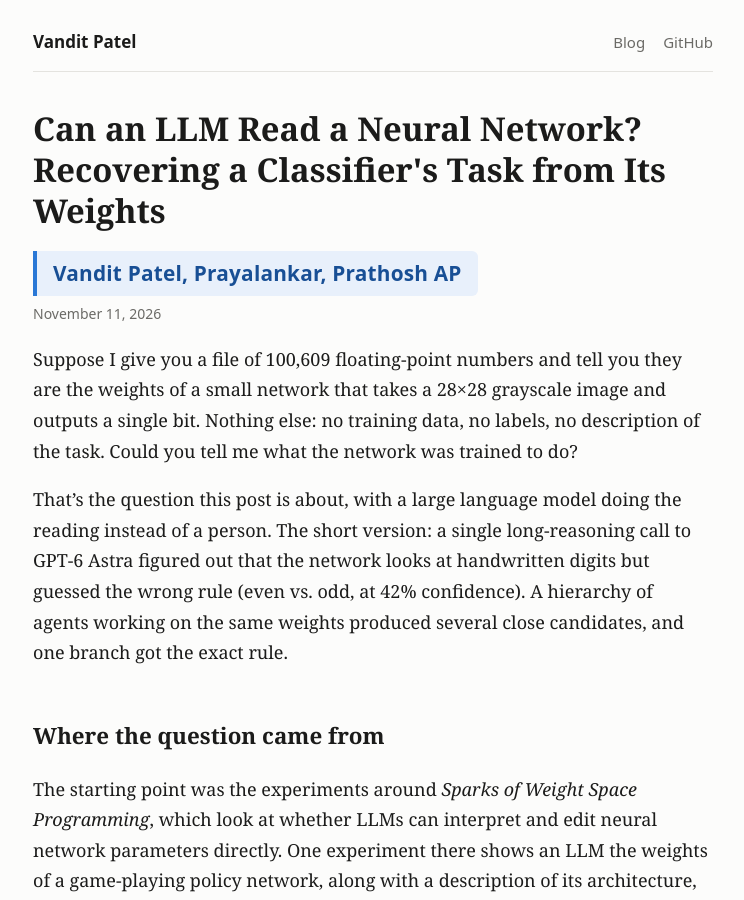
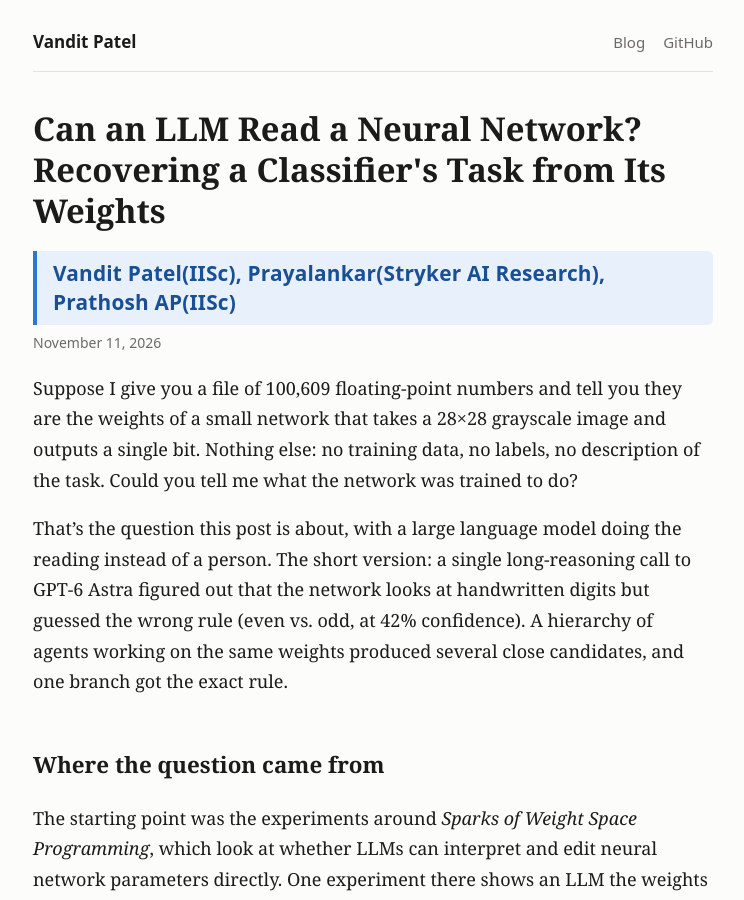
Before and after one commit to Vandit-iisc/Vandit-iisc.github.io, a Jekyll site: the page built from _posts/2026-11-11-recovering-task-from-weights.md, in a window 1280 px wide and 900 px high. Shown: the whole window, without its empty margins (267-1011 px from the left). Built offline with Jekyll 4.4.1, drawn with Linux system fonts in a browser that asks for light colours.

Commit message:
affiliation

```diff
--- a/_posts/2026-11-11-recovering-task-from-weights.md
+++ b/_posts/2026-11-11-recovering-task-from-weights.md
@@ -2,7 +2,7 @@
 layout: post
 title: "Can an LLM Read a Neural Network? Recovering a Classifier's Task from Its Weights"
 description: "We handed GPT-6 Astra the raw weights of a small MLP and asked what it was trained to do. A single call guessed parity. A team of agents found the real rule."
-authors: Vandit Patel, Prayalankar, Prathosh AP
+authors: Vandit Patel(IISc), Prayalankar(Stryker AI Research), Prathosh AP(IISc)
 ---
 
 Suppose I give you a file of 100,609 floating-point numbers and tell you they are the weights of a small network that takes a 28×28 grayscale image and outputs a single bit. Nothing else: no training data, no labels, no description of the task. Could you tell me what the network was trained to do?
```
